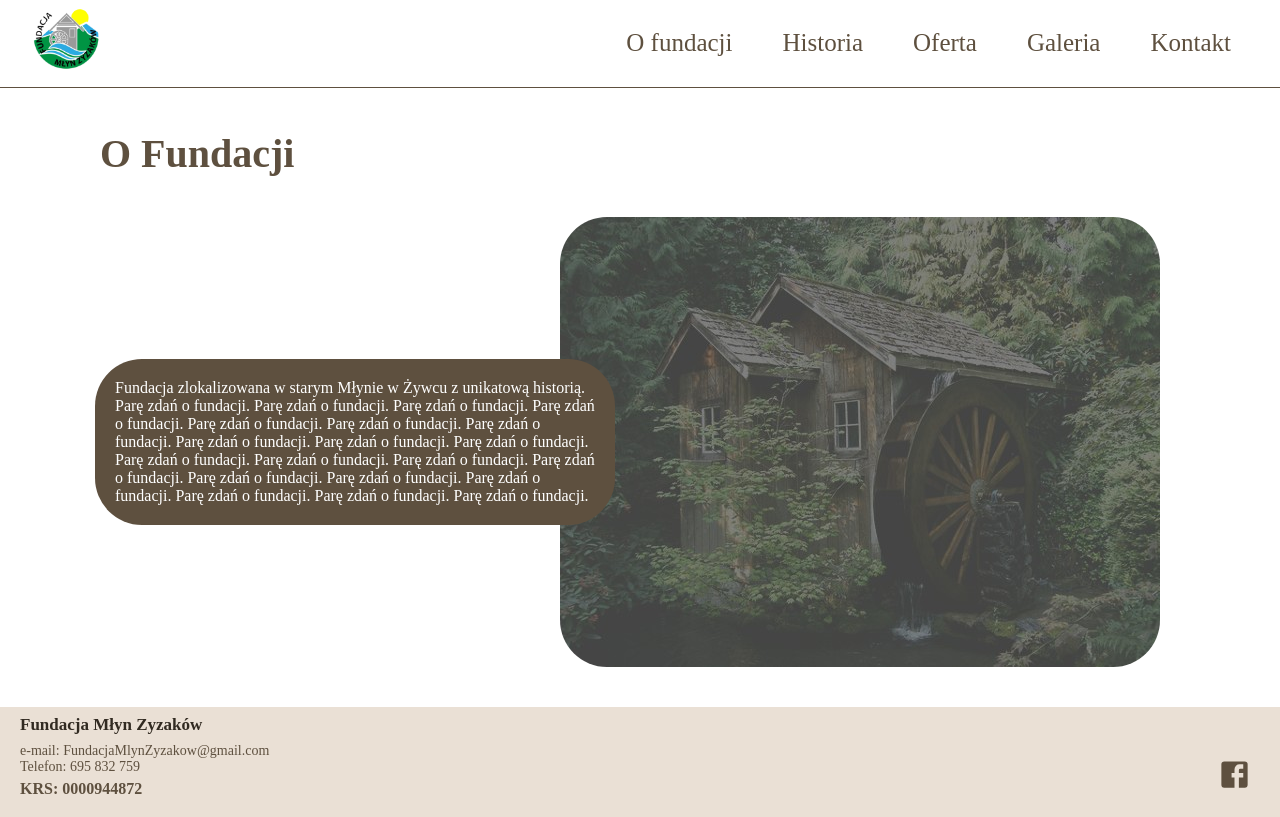
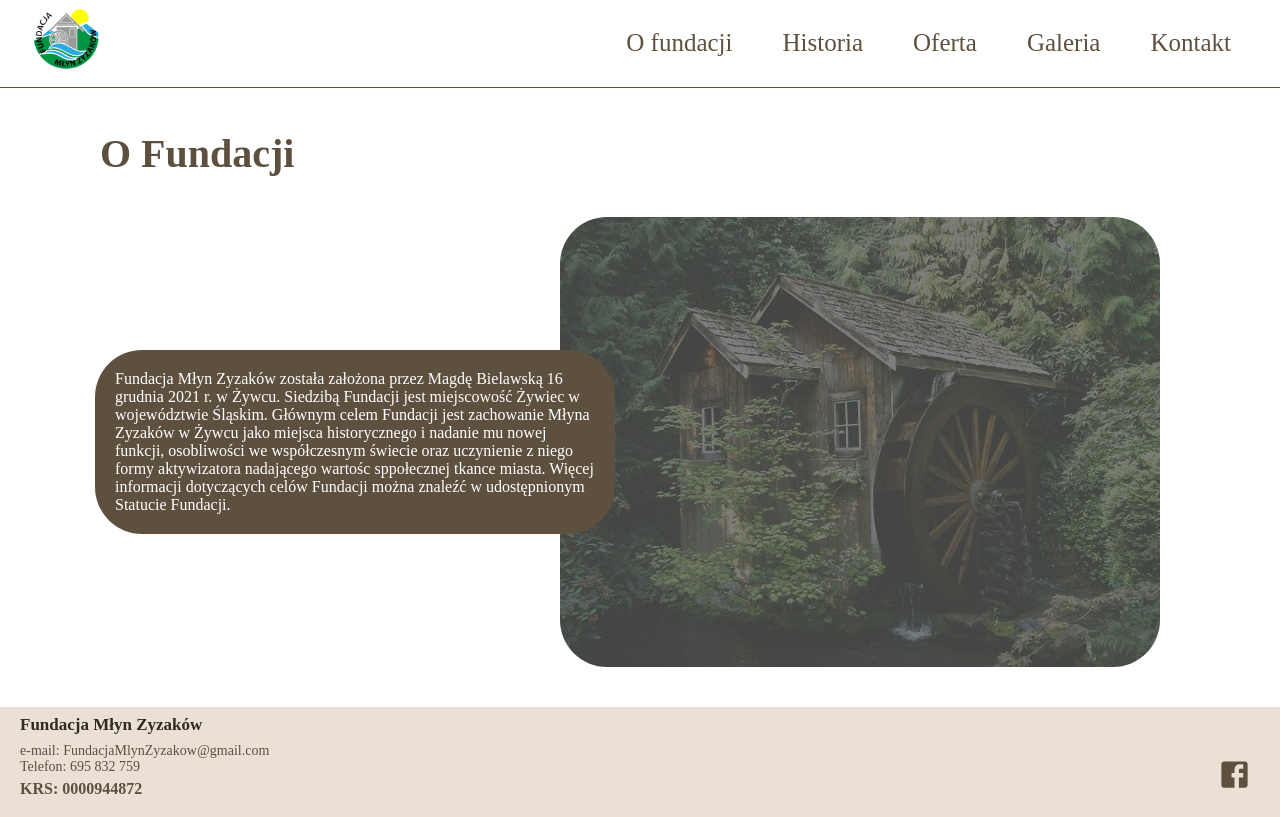
Before and after one commit to asiabielawska/ProjektFundacji, a React (Vite) app: page /o-fundacji in a window 1280 px wide. Built offline with nearby package versions, Linux system fonts and the light colour scheme; a web font is replaced by a local one.

Commit message:
Add text to about fundation

```diff
--- a/src/components/AboutFundation/AboutFundation.tsx
+++ b/src/components/AboutFundation/AboutFundation.tsx
@@ -12,14 +12,14 @@ export const AboutFundation = () => {
       <MainHeading>O Fundacji</MainHeading>
       <AboutFundationContainer>
         <TextWithBackground>
-          Fundacja zlokalizowana w starym Młynie w Żywcu z unikatową historią.
-          Parę zdań o fundacji. Parę zdań o fundacji. Parę zdań o fundacji. Parę
-          zdań o fundacji. Parę zdań o fundacji. Parę zdań o fundacji. Parę zdań
-          o fundacji. Parę zdań o fundacji. Parę zdań o fundacji. Parę zdań o
-          fundacji. Parę zdań o fundacji. Parę zdań o fundacji. Parę zdań o
-          fundacji. Parę zdań o fundacji. Parę zdań o fundacji. Parę zdań o
-          fundacji. Parę zdań o fundacji. Parę zdań o fundacji. Parę zdań o
-          fundacji. Parę zdań o fundacji.
+          Fundacja Młyn Zyzaków została założona przez Magdę Bielawską 16
+          grudnia 2021 r. w Żywcu. Siedzibą Fundacji jest miejscowość Żywiec w
+          województwie Śląskim. Głównym celem Fundacji jest zachowanie Młyna
+          Zyzaków w Żywcu jako miejsca historycznego i nadanie mu nowej funkcji,
+          osobliwości we współczesnym świecie oraz uczynienie z niego formy
+          aktywizatora nadającego wartośc sppołecznej tkance miasta. Więcej
+          informacji dotyczących celów Fundacji można znaleźć w udostępnionym
+          Statucie Fundacji.
         </TextWithBackground>
         <AboutFundationImg src={ImgOfMlyn}></AboutFundationImg>
       </AboutFundationContainer>
```
